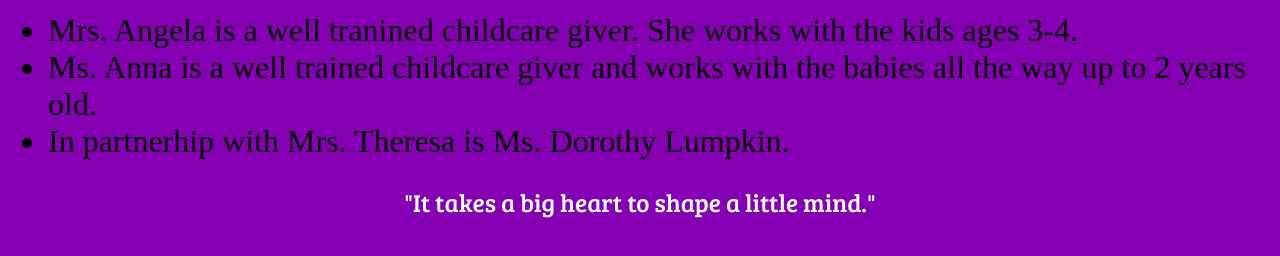
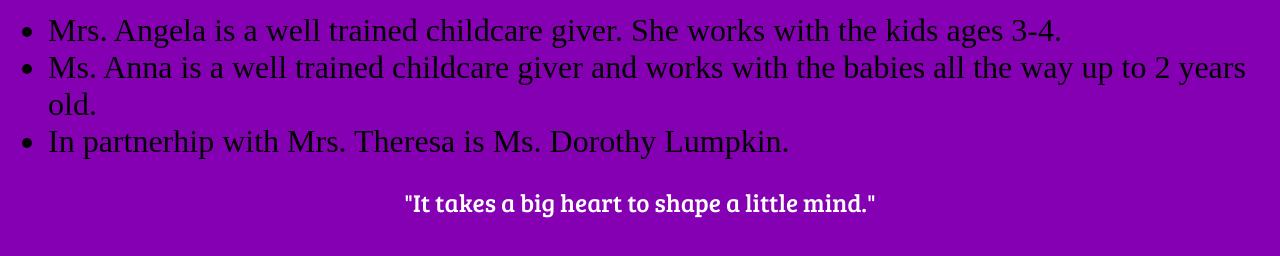
Before and after one commit to diamondmit/Queen-Marie, a plain HTML site: page ourstaff.html in a window 1280 px wide. Shown: the part 236-492 px from the top of the page. Drawn offline with Linux system fonts and the light colour scheme.

Commit message:
Update ourstaff.html

```diff
--- a/ourstaff.html
+++ b/ourstaff.html
@@ -25,7 +25,7 @@
 	</header>
   <div class="business">
   <ul>
-  <li>Mrs. Angela is a well tranined childcare giver. She works with the kids ages 3-4.</li>
+  <li>Mrs. Angela is a well trained childcare giver. She works with the kids ages 3-4.</li>
   <li>Ms. Anna is a well trained childcare giver and works with the babies all the way up to 2 years old.</li>
   <li>In partnerhip with Mrs. Theresa is Ms. Dorothy Lumpkin.</li>
 </ul>
```
